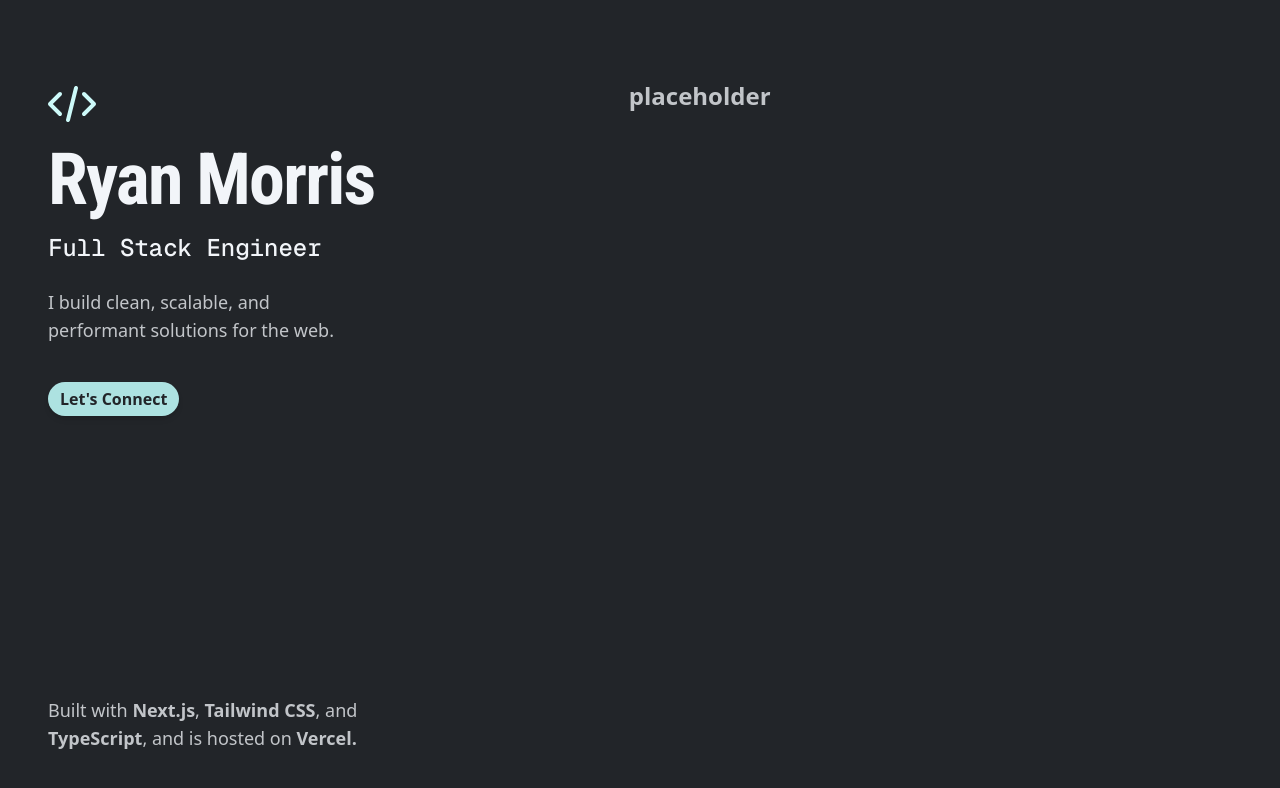
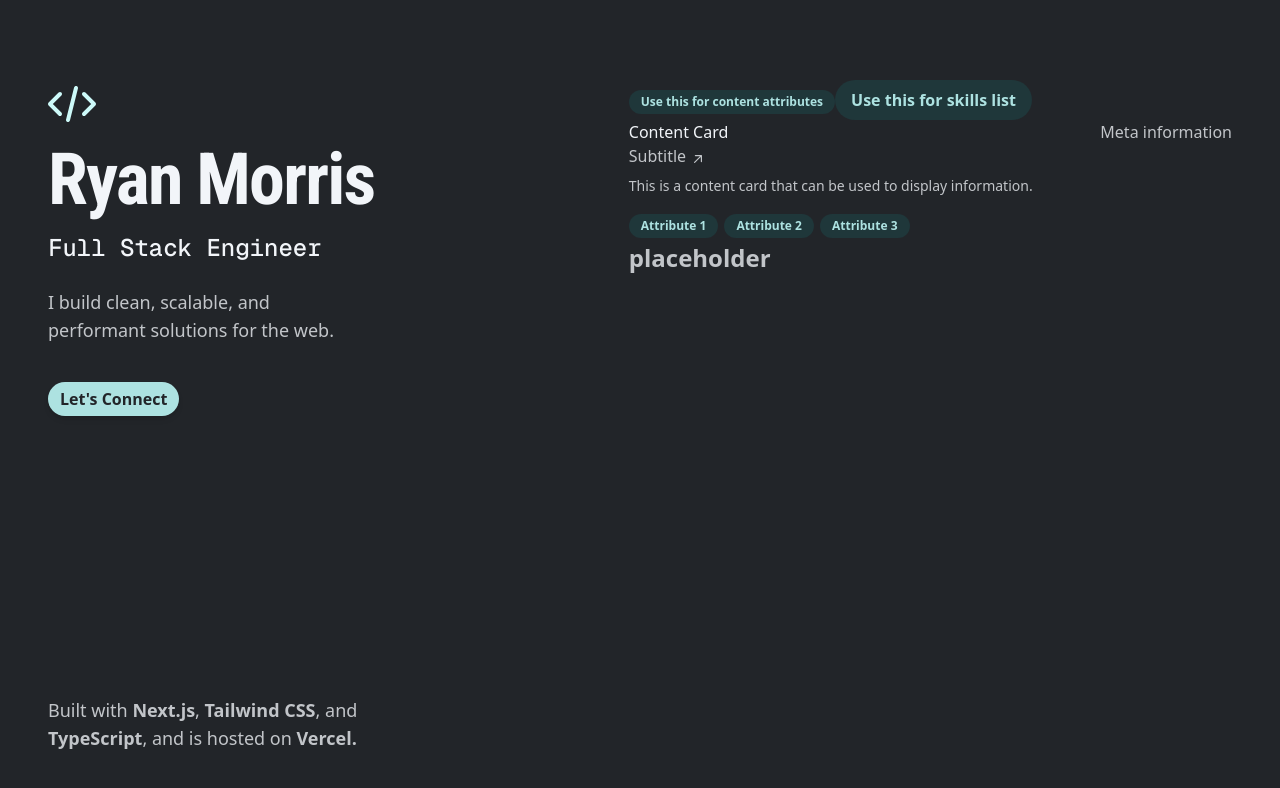
Before and after one commit to gitRpm/portfolio, a Next.js app: page / in a window 1280 px wide. Shown: the top 788 px of the page. Built offline with nearby package versions, Linux system fonts and the light colour scheme.

Commit message:
pills (attributes) and content card (almost done) - need to clean up h tags for this

```diff
--- a/app/page.tsx
+++ b/app/page.tsx
@@ -1,4 +1,6 @@
-import { Hero } from "./ui/hero/hero";
+import ContentCard from "./ui/content-card/content-card";
+import Hero from "./ui/hero/hero";
+import Pill from "./ui/pill/pill";
 
 const tabs = [
   {
@@ -25,6 +27,17 @@ export default function Home() {
         </header>
       </div>
       <main className="lg:basis-[52%] py-12 lg:pt-20">
+        <Pill className="">Use this for content attributes</Pill>
+        <Pill className="!text-base !px-4 !py-2 !font-semibold">Use this for skills list</Pill>
+        <ContentCard
+          title="Content Card"
+          subtitle="Subtitle"
+          description="This is a content card that can be used to display information."
+          meta="Meta information"
+          attributes={["Attribute 1", "Attribute 2", "Attribute 3"]}
+          url="https://example.com"
+          ariaLabel="Content card link"
+        />
         <p className="text-2xl font-semibold mb-4">placeholder</p>
       </main>
       <footer className="lg:absolute lg:bottom-12 text-lg">
--- /dev/null
+++ b/app/ui/content-card/content-card.tsx
@@ -0,0 +1,69 @@
+import Pill from "../pill/pill";
+
+type ContentCardProps = {
+  title: string;
+  subtitle: string;
+  description: string;
+  meta: string;
+  attributes: string[];
+  url: string;
+  ariaLabel: string;
+};
+
+const ContentCard: React.FC<ContentCardProps> = ({
+  title,
+  subtitle,
+  description,
+  meta,
+  attributes = [],
+  url,
+  ariaLabel,
+}) => {
+  return (
+    <div className="group relative pb-1 transition-all sm:grid-cols-8 sm:gap-8 md:gap-4 lg:hover:!opacity-100 lg:group-hover/list:opacity-50">
+      <div className="absolute -inset-x-4 -inset-y-4 z-0 hidden rounded-md transition motion-reduce:transition-none lg:-inset-x-6 lg:block lg:group-hover:bg-white/3 lg:group-hover:shadow-[inset_-.5px_-.5px_0_0_rgba(148,163,184,0.1)] lg:group-hover:drop-shadow-lg"></div>
+      <div className="flex justify-between w-full">
+        <div>
+          <h3>{title}</h3>
+          <a className="font-medium leading-tight hover:text-[var(--color-mint-400)] focus-visible:text-[var(--color-mint-400)] group/link text-base"
+            href={url}
+            target="_blank"
+            rel="noreferrer noopener"
+            aria-label={ariaLabel}
+          >
+            <span className="absolute -inset-x-4 -inset-y-2.5 hidden rounded md:-inset-x-6 md:-inset-y-4 lg:block"></span>
+            <span className="inline-block group-hover/link:text-[var(--color-mint-400)] group-focus-visible/link:text-[var(--color-mint-400)]">
+              {subtitle}
+              <svg
+                xmlns="http://www.w3.org/2000/svg"
+                viewBox="0 0 20 20"
+                fill="currentColor"
+                className="inline-block h-4 w-4 shrink-0 transition-transform group-hover/link:-translate-y-1 group-hover/link:translate-x-1 group-focus-visible/link:-translate-y-1 group-focus-visible/link:translate-x-1 motion-reduce:transition-none ml-1 translate-y-px"
+                aria-hidden="true"
+              >
+                <path
+                  fill-rule="evenodd"
+                  d="M5.22 14.78a.75.75 0 001.06 0l7.22-7.22v5.69a.75.75 0 001.5 0v-7.5a.75.75 0 00-.75-.75h-7.5a.75.75 0 000 1.5h5.69l-7.22 7.22a.75.75 0 000 1.06z"
+                  clip-rule="evenodd"
+                />
+              </svg>
+            </span>
+          </a>
+        </div>
+        <span>{meta}</span>
+      </div>
+      <p className="mt-2 text-sm">
+        {description}
+      </p>
+      <ul className="mt-2 flex flex-wrap" aria-label="Technologies used">
+        {attributes.map((attribute) => (
+          <li key={attribute} className="mr-1.5 mt-2">
+            <Pill>{attribute}</Pill>
+          </li>
+        ))}
+      </ul>
+    </div>
+  );
+};
+
+export default ContentCard;
--- a/app/ui/hero/hero.tsx
+++ b/app/ui/hero/hero.tsx
@@ -1,6 +1,6 @@
 import Image from "next/image";
 
-export const Hero: React.FC = () => {
+const Hero: React.FC = () => {
   return (
     <section>
       <span className="h-10 w-10 lg:h-12 lg:w-12 flex items-center justify-center mb-4">
@@ -25,10 +25,11 @@ export const Hero: React.FC = () => {
       <div className="mt-10">
         {/* <Button label="Connect" onClick={() => {}} /> */}
         <a
-          href="https://github.com/rymorris"
+          href="https://www.linkedin.com/in/ryan-morris-a51b0777/"
           target="_blank"
           rel="noopener noreferrer"
-          className="py-1.5 px-3 bg-[var(--color-mint-400)] text-[var(--color-background)] font-semibold rounded-full shadow-md hover:bg-[var(--color-mint-200)] focus:outline-none disabled:opacity-50 hover:cursor-pointer transition duration-200 ease-in-out text-base"
+          className="py-1.5 px-3 bg-[var(--color-mint-400)] text-[var(--color-background)] font-semibold rounded-full shadow-md hover:bg-[var(--color-mint-200)] focus-visible:bg-[var(--color-mint-200)] disabled:opacity-50 hover:cursor-pointer transition duration-200 ease-in-out text-base"
+          aria-label="Connect with Ryan Morris on LinkedIn"
         >
           Let's Connect
         </a>
@@ -36,3 +37,5 @@ export const Hero: React.FC = () => {
     </section>
   );
 };
+
+export default Hero;
--- /dev/null
+++ b/app/ui/pill/pill.tsx
@@ -0,0 +1,11 @@
+const Pill: React.FC<{ children: React.ReactNode; className?: string }> = ({ children, className = ""}) => {
+  return (
+    <span
+      className={`inline-flex items-center px-3 py-1 rounded-full text-xs font-bold bg-[var(--color-mint-900)]/15 text-[var(--color-mint-400)] bg-opacity-1 ${className}`}
+    >
+      {children}
+    </span>
+  );
+};
+
+export default Pill;
```
